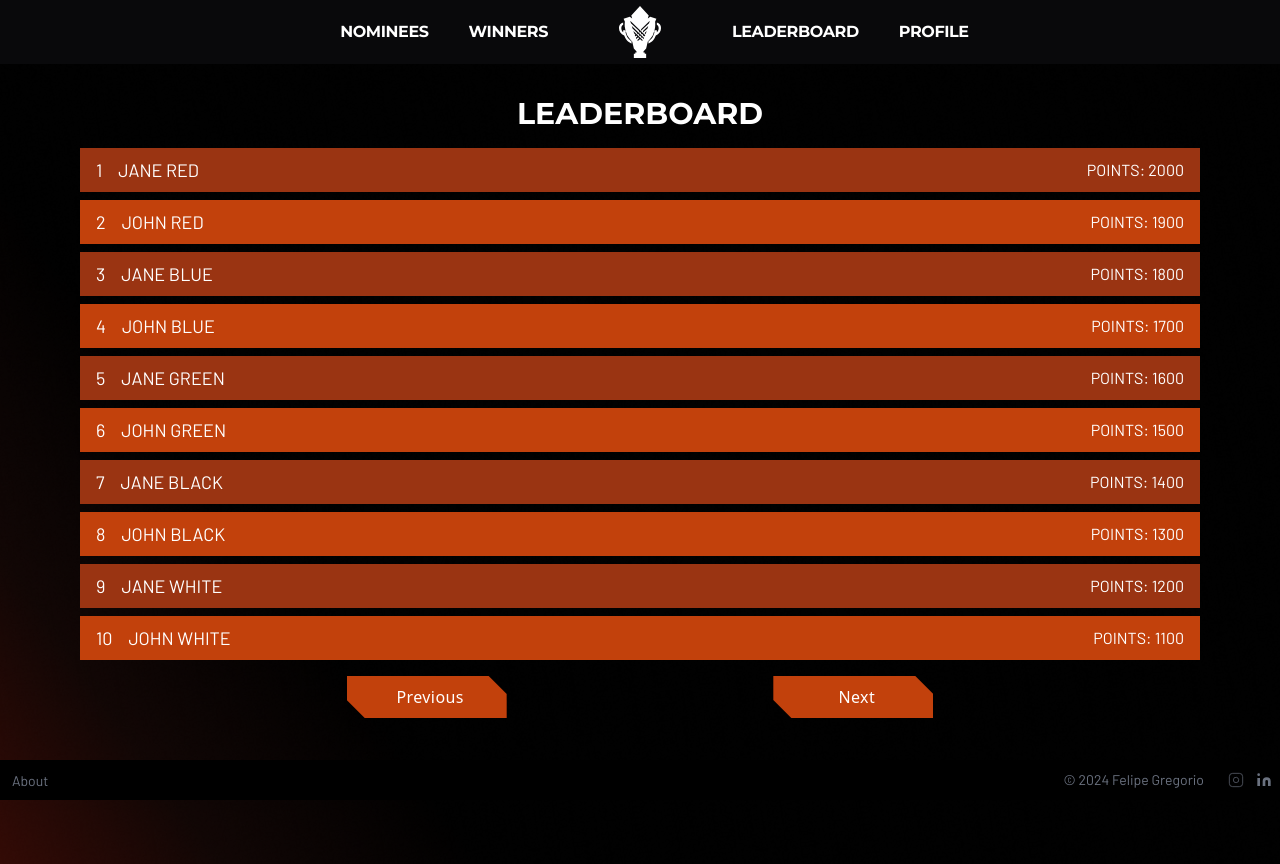
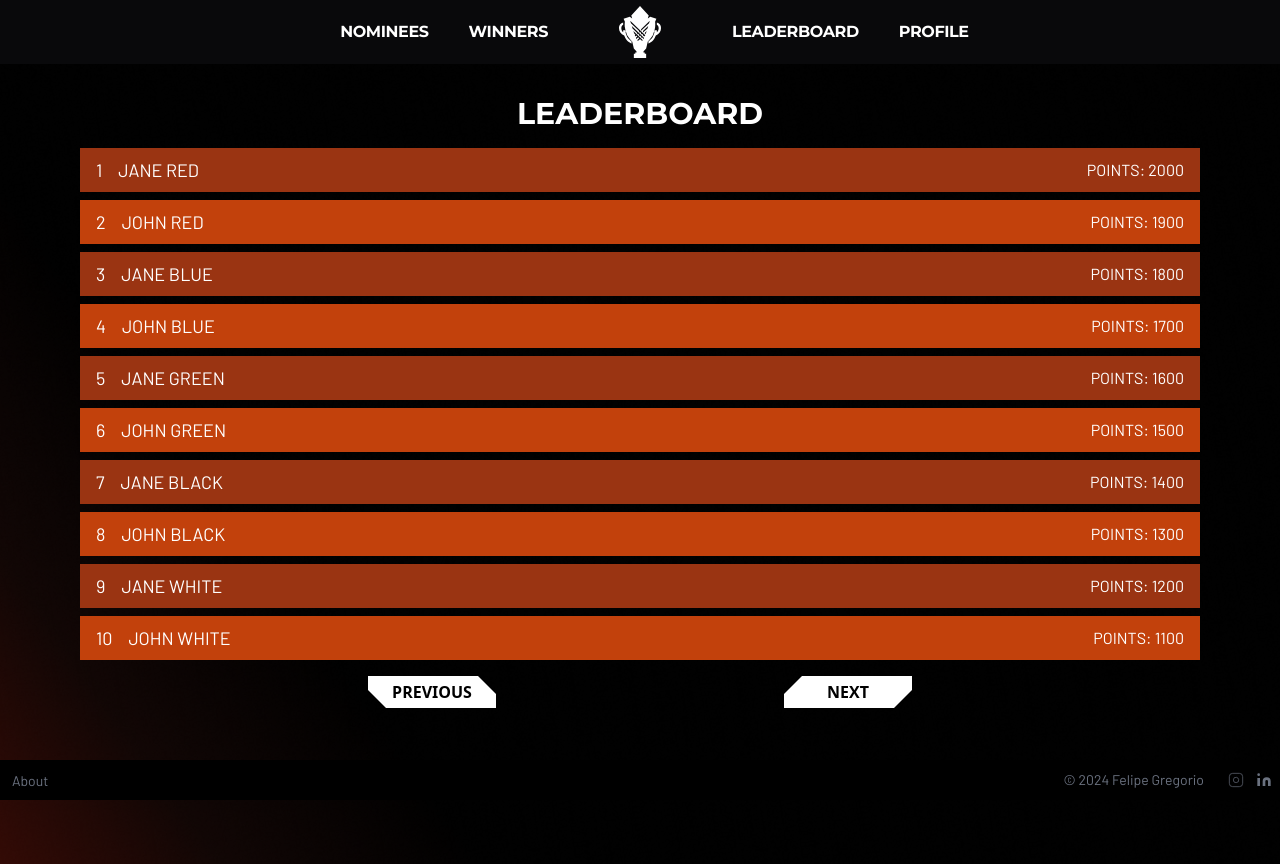
Before and after one commit to flp-gregorio/goty-bet, a React (Vite) app: page /leaderboard in a window 1280 px wide. Built offline with nearby package versions, Linux system fonts and the light colour scheme; what chartjs-plugin-datalabels would draw is missing.

Commit message:
feat: Add WhiteButtonComponent for leaderboard page navigation

```diff
--- a/src/components/LeaderboardComponent.tsx
+++ b/src/components/LeaderboardComponent.tsx
@@ -1,4 +1,5 @@
 import { useState } from 'react';
+import WhiteButtonComponent from './WhiteButtonComponent';
 
 interface User {
     name: string;
@@ -73,26 +74,8 @@ const LeaderboardComponent = (props: LeaderboardComponentProps) => {
                 })}
             </ul>
             <div className="mt-4 flex flex-row justify-evenly">
-                <button className="w-40 py-2 tracking-wide text-white transition-colors duration-200 transform bg-orange-700 hover:bg-orange-600 focus:outline-none focus:bg-orange-600 focus:ring focus:ring-orange-600 focus:ring-opacity-50"
-                    style={{
-                        clipPath: "polygon(0px 0px, calc(100% - 18px) 0px, 100% 18px, 100% 100%, 18px 100%, 0px calc(100% - 18px))",
-                        padding: "9px 32px 9px 39px",
-                    }}
-                    onClick={() => handlePageChange(currentPage - 1)}
-                >
-                    Previous
-                </button>
-                <button
-                    className="w-40 py-2 tracking-wide text-white transition-colors duration-200 transform bg-orange-700 hover:bg-orange-600 focus:outline-none focus:bg-orange-600 focus:ring focus:ring-orange-600 focus:ring-opacity-50"
-                    style={{
-                        clipPath:
-                            "polygon(0px 0px, calc(100% - 18px) 0px, 100% 18px, 100% 100%, 18px 100%, 0px calc(100% - 18px))",
-                        padding: "9px 32px 9px 39px",
-                    }}
-                    onClick={() => handlePageChange(currentPage + 1)}
-                >
-                    Next
-                </button>
+                <WhiteButtonComponent text="Previous" type={true} click={() => handlePageChange(currentPage - 1)} />
+                <WhiteButtonComponent text="Next" type={false} click={() => handlePageChange(currentPage + 1)} />
             </div>
         </div>
     );
--- /dev/null
+++ b/src/components/WhiteButtonComponent.tsx
@@ -0,0 +1,23 @@
+interface Props {
+    text: string;
+    type: boolean;
+    click: () => void;
+  }
+
+const WhiteButtonComponent = (props: Props) => {
+    const clipPath = props.type
+        ? "polygon(0px 0px, calc(100% - 18px) 0px, 100% 18px, 100% 100%, 18px 100%, 0px calc(100% - 18px))"
+        : "polygon(18px 0px, 100% 0px, 100% calc(100% - 18px), calc(100% - 18px) 100%, 0px 100%, 0px 18px)";
+
+    return (
+        <button
+            onClick={props.click}
+            className="bg-white min-w-32 px-4 py-1 mb-6 uppercase font-bold hover:bg-orange-800 hover:text-white transition-all duration-300"
+            style={{ clipPath }}
+        >
+            {props.text}
+        </button>
+    );
+  };
+
+export default WhiteButtonComponent;
```
